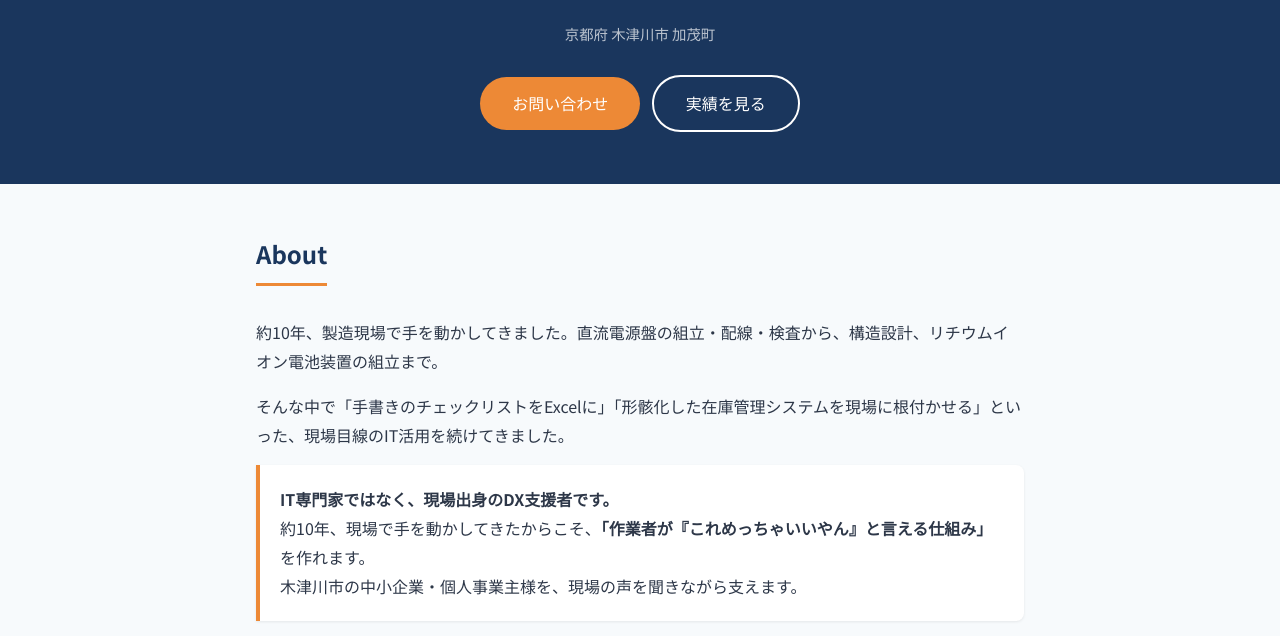
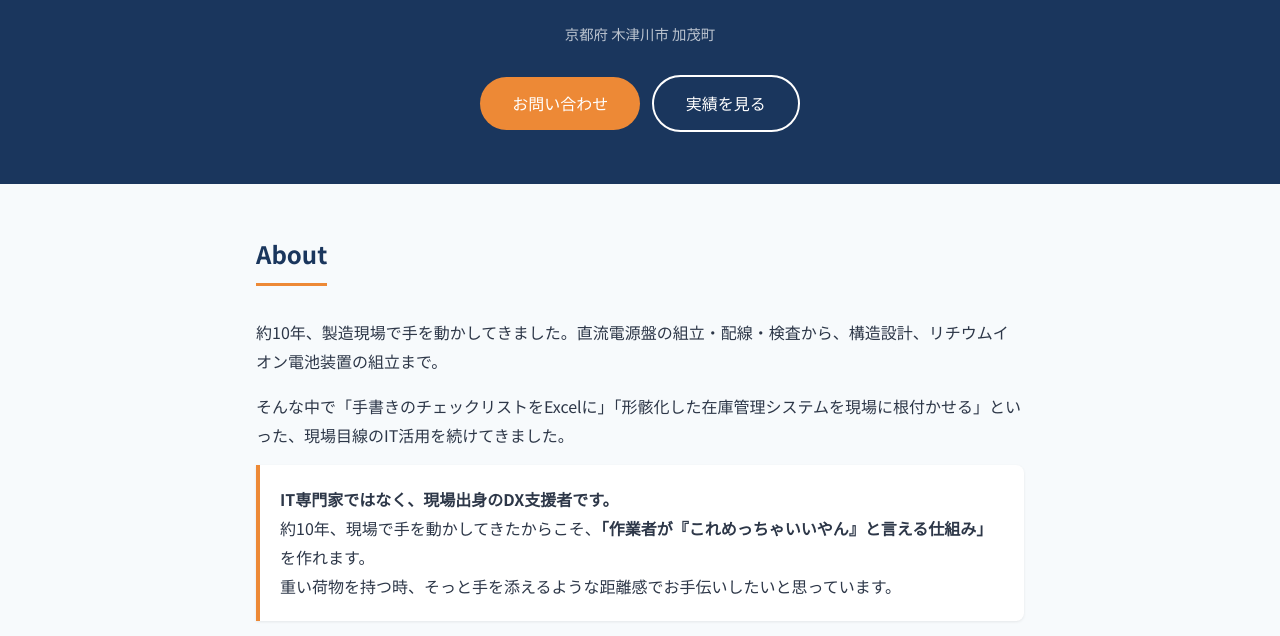
Before and after one commit to lokip-poe/dx-profile, a plain HTML site: page index.html in a window 1280 px wide. Shown: the part 164-800 px from the top of the page. Drawn offline with Linux system fonts and the light colour scheme.

Commit message:
Update closing line in About

```diff
--- a/index.html
+++ b/index.html
@@ -188,7 +188,7 @@
       <div class="strength-box">
         <strong>IT専門家ではなく、現場出身のDX支援者です。</strong><br>
         約10年、現場で手を動かしてきたからこそ、<strong>「作業者が『これめっちゃいいやん』と言える仕組み」</strong>を作れます。<br>
-        木津川市の中小企業・個人事業主様を、現場の声を聞きながら支えます。
+        重い荷物を持つ時、そっと手を添えるような距離感でお手伝いしたいと思っています。
       </div>
     </div>
   </section>
```
